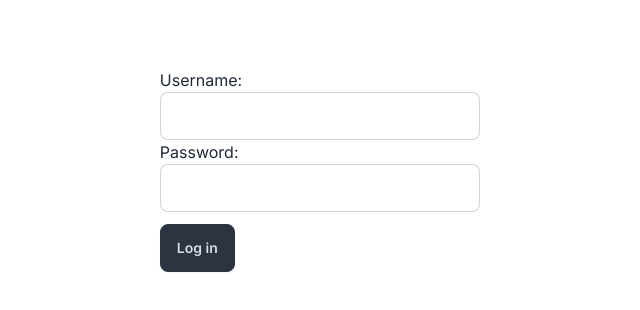
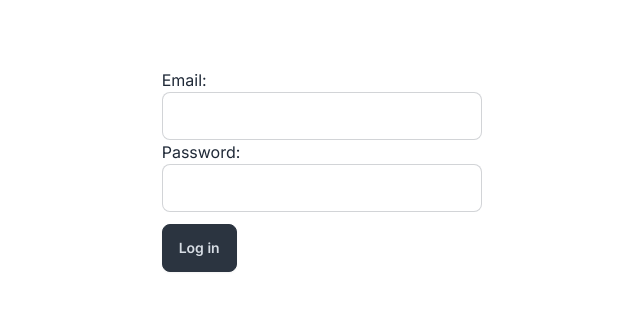
Before and after one commit to msilis/lauderdale-manage, a Next.js app: page / in a window 1280 px wide. Shown: the part 156-466 px from the top of the page, without its empty margins (305-945 px from the left). Built offline with nearby package versions, Linux system fonts and the light colour scheme.

Commit message:
move form to separate file, create handleLogin

```diff
--- a/src/app/page.tsx
+++ b/src/app/page.tsx
@@ -1,4 +1,6 @@
 "use client";
+
+import { LoginForm } from "@/components/loginForm/loginForm";
 
 export default function Home() {
   return (
@@ -9,29 +11,7 @@ export default function Home() {
         height={200}
         width={200}
       />
-      <form>
-        <div>
-          <label htmlFor="username">Username:</label>
-          <input
-            type="text"
-            id="username"
-            className="input input-bordered w-full max-w-xs"
-          />
-        </div>
-        <div>
-          <label htmlFor="password">Password:</label>
-          <input
-            type="password"
-            id="password"
-            className="input input-bordered w-full max-w-xs"
-          />
-        </div>
-        <div>
-          <button type="submit" className="btn btn-neutral mt-3">
-            Log in
-          </button>
-        </div>
-      </form>
+      <LoginForm />
     </div>
   );
 }
--- /dev/null
+++ b/src/components/loginForm/loginForm.tsx
@@ -0,0 +1,35 @@
+import { handleLogin } from "./loginUtils";
+import { useRef } from "react";
+
+export const LoginForm = () => {
+  const emailRef = useRef<HTMLInputElement>(null);
+  const passwordRef = useRef<HTMLInputElement>(null);
+
+  return (
+    <form onSubmit={handleLogin}>
+      <div>
+        <label htmlFor="email">Email:</label>
+        <input
+          type="text"
+          id="email"
+          className="input input-bordered w-full max-w-xs"
+          ref={emailRef}
+        />
+      </div>
+      <div>
+        <label htmlFor="password">Password:</label>
+        <input
+          type="password"
+          id="password"
+          className="input input-bordered w-full max-w-xs"
+          ref={passwordRef}
+        />
+      </div>
+      <div>
+        <button type="submit" className="btn btn-neutral mt-3">
+          Log in
+        </button>
+      </div>
+    </form>
+  );
+};
--- /dev/null
+++ b/src/components/loginForm/loginUtils.ts
@@ -0,0 +1,3 @@
+export const handleLogin = () => {
+  return;
+};
```
